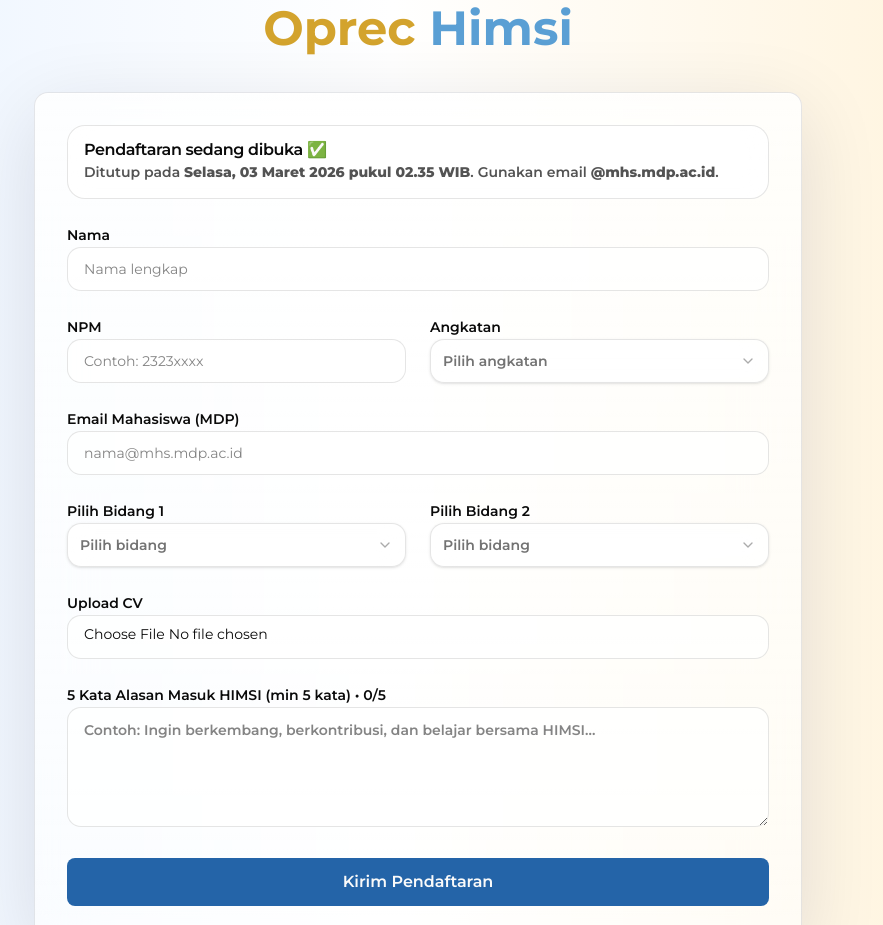
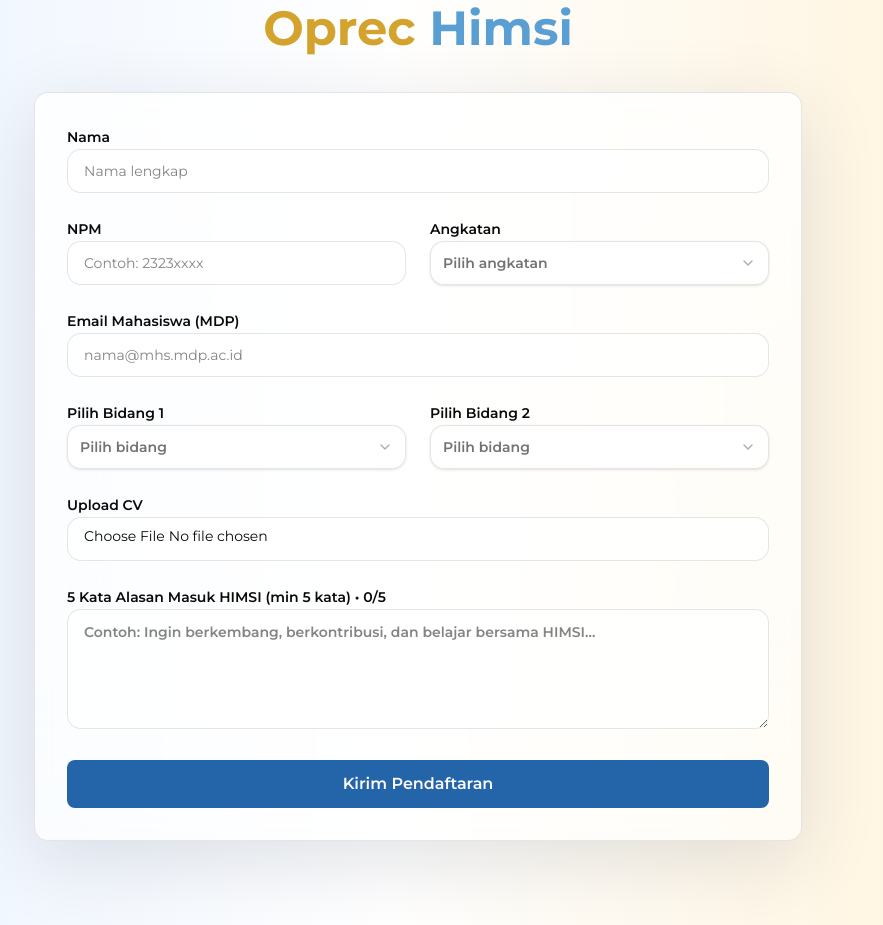
Before and after one commit to Himsi-UMDP/oprec-himsi, a React (Vite) app: page / in a window 1280 px wide. Shown: the part 3360-4285 px from the top of the page, without its empty margins (222-1105 px from the left). Built offline with nearby package versions, Linux system fonts and the light colour scheme.

Commit message:
refactor: oprec ui

```diff
--- a/src/constans/oprec.ts
+++ b/src/constans/oprec.ts
@@ -6,6 +6,10 @@ export const OPREC_OPEN_AT = new Date(Date.now() - 60_000); // sudah lewat 1 men
 export const OPREC_CLOSE_AT = new Date(Date.now() + 60 * 60_000); // tutup 1 jam lagi
 export const OPREC_ANNOUNCE_AT = new Date(Date.now() + 2 * 60 * 60_000); // pengumuman 2 jam lagi
 
+// export const OPREC_OPEN_AT = new Date(Date.now() - 2 * 60 * 60_000);     // 2 jam lalu (sudah OPEN)
+// export const OPREC_CLOSE_AT = new Date(Date.now() - 10 * 60_000);        // 10 menit lalu (sudah CLOSE)
+// export const OPREC_ANNOUNCE_AT = new Date(Date.now() + 60 * 60_000);     // 1 jam lagi (belum announce)
+
 export const ANGKATAN_OPTIONS = ["2024", "2025"] as const;
 
 export const BIDANG_OPTIONS = ["PSDM", "Sosial", "Kominfo", "Litbang"] as const;
--- a/src/container/oprec/Modules/AfterCloseView.tsx
+++ b/src/container/oprec/Modules/AfterCloseView.tsx
@@ -17,7 +17,7 @@ export default function AfterCloseView({
                 <span className="font-semibold">{formatWIB(announceAt)}</span>
             </p>
 
-            <Countdown label="Menuju waktu pengumuman" parts={remaining} />
+            <Countdown label="" parts={remaining} />
 
             <div className="rounded-2xl border border-black/10 bg-white/70 p-4 text-left">
                 <p className="font-semibold">Catatan</p>
--- a/src/container/oprec/Modules/BeforeOpenView.tsx
+++ b/src/container/oprec/Modules/BeforeOpenView.tsx
@@ -16,7 +16,7 @@ export default function BeforeOpenView({
                 Dibuka pada: <span className="font-semibold">{formatWIB(openAt)}</span>
             </p>
 
-            <Countdown label="Menuju pembukaan pendaftaran" parts={remaining} />
+            <Countdown label="" parts={remaining} />
         </div>
     );
 }
--- a/src/container/oprec/Modules/OprecForm.tsx
+++ b/src/container/oprec/Modules/OprecForm.tsx
@@ -1,12 +1,11 @@
 import { Button } from "@/components/ui/button";
 import { Input } from "@/components/ui/input";
 import { Textarea } from "@/components/ui/textarea";
-import { Alert, AlertDescription, AlertTitle } from "@/components/ui/alert";
+// import { Alert, AlertDescription, AlertTitle } from "@/components/ui/alert";
 import { Combobox } from "@/components/ui/combobox";
-
 import { ANGKATAN_OPTIONS, BIDANG_OPTIONS } from "@/constans/oprec";
 import type { OprecForm } from "@/constans/oprec.type";
-import { formatWIB } from "@/lib/oprec";
+// import { formatWIB } from "@/lib/oprec";
 import Field from "./Field";
 import { useOprecForm } from "@/hooks/useOprecForm";
 
@@ -17,7 +16,7 @@ export default function OprecForm({ closeAt }: { closeAt: Date }) {
         ...payload,
         cv: payload.cv?.name,
       });
-      alert("Pendaftaran berhasil dikirim ✅ (backend belum dihubungkan)");
+      alert("Pendaftaran berhasil dikirim (backend belum dihubungkan)");
     }
   );
 
@@ -26,13 +25,13 @@ export default function OprecForm({ closeAt }: { closeAt: Date }) {
 
   return (
     <div className="space-y-6 relative overflow-visible">
-      <Alert className="bg-white/70 border-black/10">
-        <AlertTitle>Pendaftaran sedang dibuka ✅</AlertTitle>
+      {/* <Alert className="bg-white/70 border-black/10">
+        <AlertTitle>Pendaftaran sedang dibuka</AlertTitle>
         <AlertDescription>
           Ditutup pada <b>{formatWIB(closeAt)}</b>. Gunakan email{" "}
           <b>@mhs.mdp.ac.id</b>.
         </AlertDescription>
-      </Alert>
+      </Alert> */}
 
       <form onSubmit={onSubmit} className="grid gap-6" noValidate>
         <Field id="nama" label="Nama" error={errors.nama}>
```
